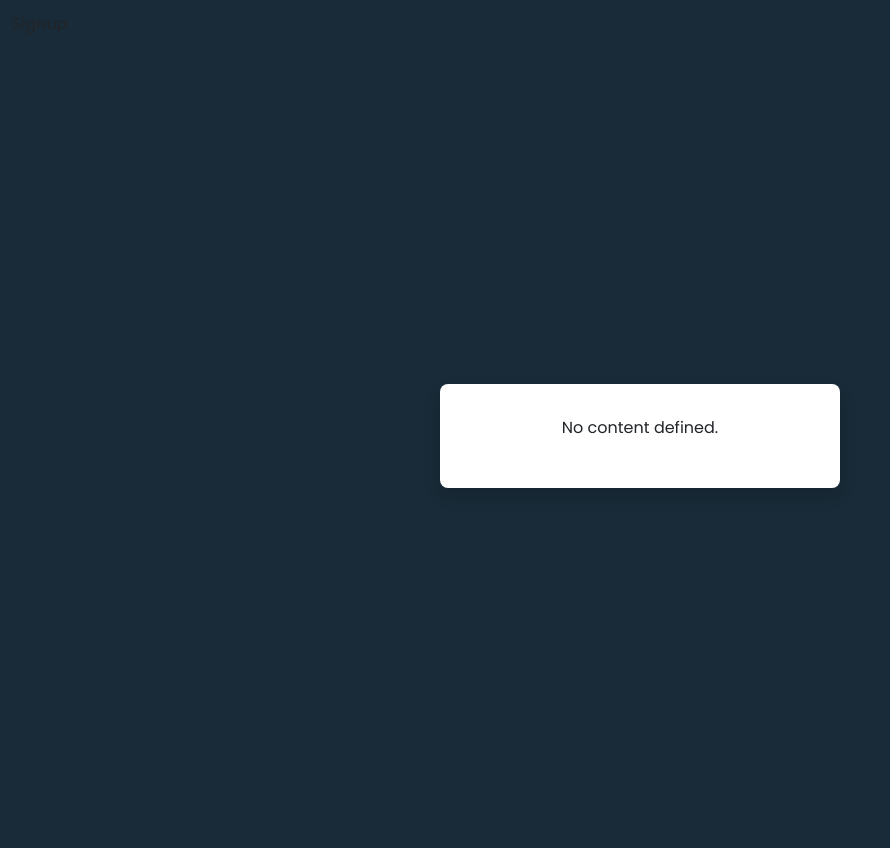
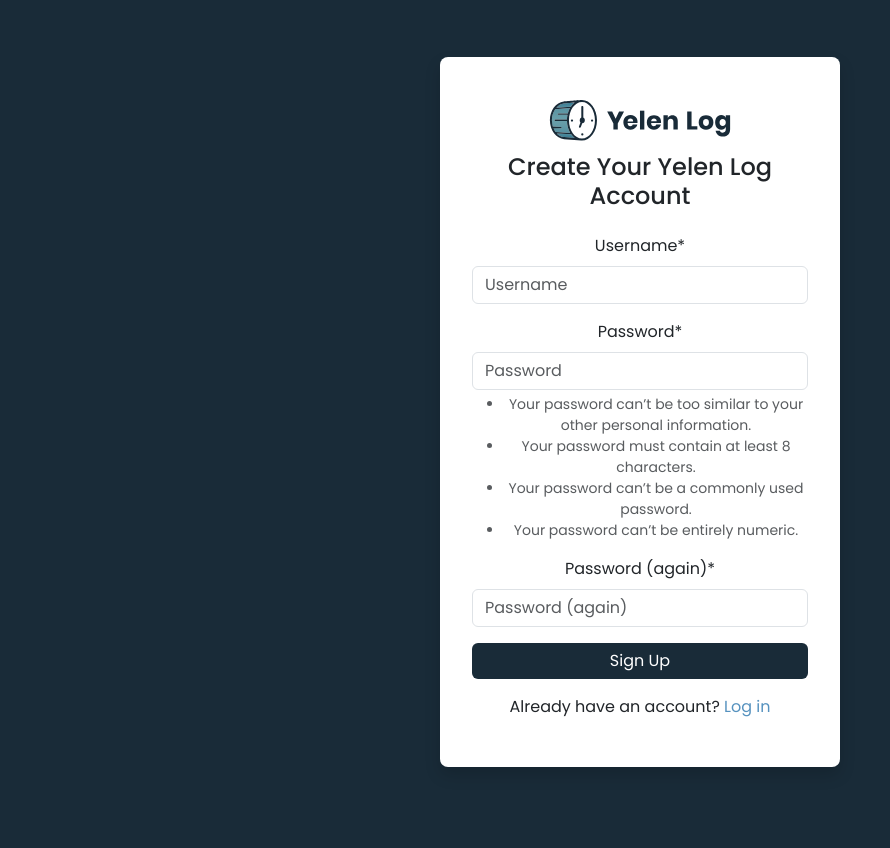
Before and after one commit to demetermarcell/ci-yelen-log, a Django app: page /accounts/signup/ in a window 1280 px wide. Shown: the whole page, without its empty margins (0-890 px from the left). After the commit the page ends 767 px from the top, so only its background shows below. Run offline with Django 4.2, Linux system fonts and the light colour scheme; some libraries are stand-ins or nearby versions.

Commit message:
Add signup page and finalize login page

```diff
--- a/static/css/style.css
+++ b/static/css/style.css
@@ -52,6 +52,12 @@
     box-shadow: 0 0.5rem 1rem rgba(0,0,0,0.15);
     text-align: center;
 }
+/* Hide Forgot Password link  */
+#id_password_helptext {
+    display: none;
+}
+
+
 
 .login-btn {
     background-color: var(--brand-dark);
@@ -65,9 +71,15 @@
 }
 
 .logo-img {
-    max-width: 120px;
+    height: 8vh;
+    width: 30vh;
+  }
+
+/* Signup */
+/* Hide Email div on signup */
+#div_id_email {
+    display: none;
 }
-
 
 
 /*  Media queries */
--- a/templates/account/signup.html
+++ b/templates/account/signup.html
@@ -1,45 +1,32 @@
-{% extends "account/base_entrance.html" %}
-{% load allauth i18n %}
+{% extends "./base_entrance.html" %}
+{% load i18n %}
+{% load static %}
+{% load allauth %}
+{% load account %}
+{% load crispy_forms_tags %}
+
+
 {% block head_title %}
-    {% trans "Signup" %}
-{% endblock head_title %}
-{% block content %}
-    {% element h1 %}
-        {% trans "Sign Up" %}
-    {% endelement %}
-    {% setvar link %}
-        <a href="{{ login_url }}">
-        {% endsetvar %}
-        {% setvar end_link %}
-        </a>
-    {% endsetvar %}
-    {% element p %}
-        {% blocktranslate %}Already have an account? Then please {{ link }}sign in{{ end_link }}.{% endblocktranslate %}
-    {% endelement %}
-    {% if not SOCIALACCOUNT_ONLY %}
-        {% url 'account_signup' as action_url %}
-        {% element form form=form method="post" action=action_url tags="entrance,signup" %}
-            {% slot body %}
-                {% csrf_token %}
-                {% element fields form=form unlabeled=True %}
-                {% endelement %}
-                {{ redirect_field }}
-            {% endslot %}
-            {% slot actions %}
-                {% element button tags="prominent,signup" type="submit" %}
-                    {% trans "Sign Up" %}
-                {% endelement %}
-            {% endslot %}
-        {% endelement %}
-    {% endif %}
-    {% if PASSKEY_SIGNUP_ENABLED %}
-        {% element hr %}
-        {% endelement %}
-        {% element button href=signup_by_passkey_url tags="prominent,signup,outline,primary" %}
-            {% trans "Sign up using a passkey" %}
-        {% endelement %}
-    {% endif %}
-    {% if SOCIALACCOUNT_ENABLED %}
-        {% include "socialaccount/snippets/login.html" with page_layout="entrance" %}
-    {% endif %}
-{% endblock content %}
+    <title>{% trans "Sign Up" %}</title>
+{% endblock %}
+
+{% block entrance_box %}
+    <!-- Logo -->
+    <img src="{% static 'images/yelen_logo_horizontal.svg' %}" alt="Yelen Log Logo" class="logo-img">
+
+    <!-- Title -->
+    <h4 class="mb-4">{% trans "Create Your Yelen Log Account" %}</h4>
+
+    <!-- Signup Form -->
+    <form method="post" action="{% url 'account_signup' %}">
+        {% csrf_token %}
+        {{ form|crispy }}
+
+        <button type="submit" class="btn login-btn w-100 mb-3">{% trans "Sign Up" %}</button>
+    </form>
+
+    <!-- Link to Login -->
+    <div class="links text-center">
+        <p>{% trans "Already have an account?" %} <a href="{% url 'account_login' %}">{% trans "Log in" %}</a></p>
+    </div>
+{% endblock %}
--- a/yelen_log/settings.py
+++ b/yelen_log/settings.py
@@ -13,6 +13,7 @@
 from pathlib import Path
 import os
 import dj_database_url
+
 
 # Load local env variables if env.py exists
 if os.path.isfile('env.py'):
@@ -125,7 +126,8 @@
     },
 ]
 
-ACCOUNT_EMAIL_VERIFICATION = 'none'
+ACCOUNT_EMAIL_VERIFICATION = "none"
+
 
 # Internationalization
 # https://docs.djangoproject.com/en/4.2/topics/i18n/
```
Also changed, not shown: templates/account/login.html (+3 -4 lines), templates/account/password_reset.html (+1 -33 lines), static/images/yelen_logo.svg (added), static/images/yelen_logo_horizontal.svg (added), yelen_log/forms.py (added).
